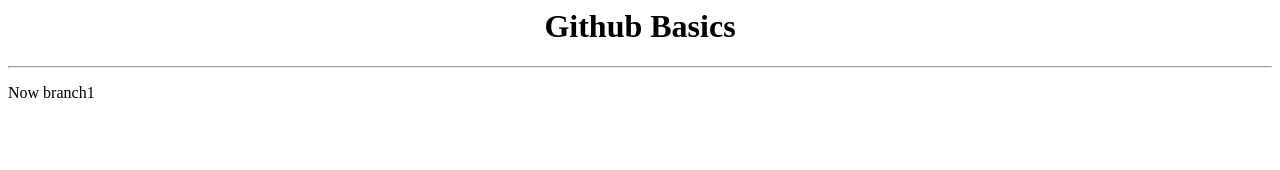
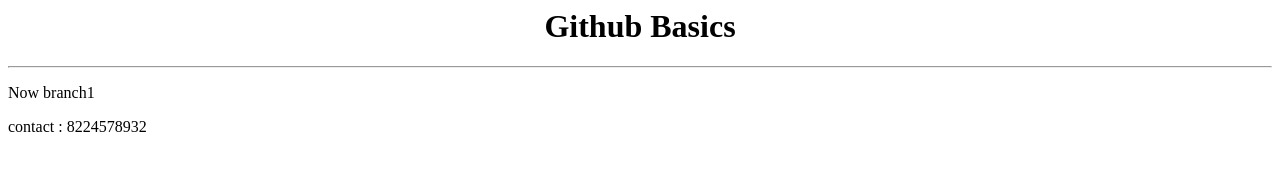
Before and after one commit to Sivanithi12/Basicgithub, a plain HTML site: page index.html in a window 1280 px wide. Drawn offline with Linux system fonts and the light colour scheme.

Commit message:
added contact

```diff
--- a/index.html
+++ b/index.html
@@ -5,3 +5,5 @@
 
 
 <p>Now branch1</p>
+
+<p>contact : 8224578932</p>
```
